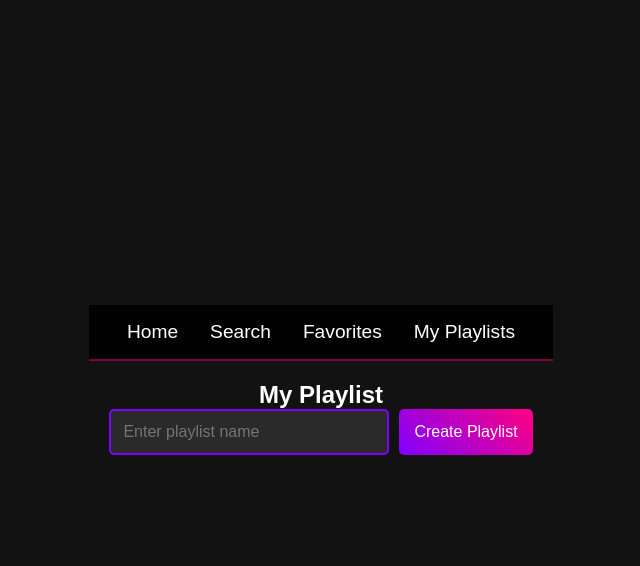
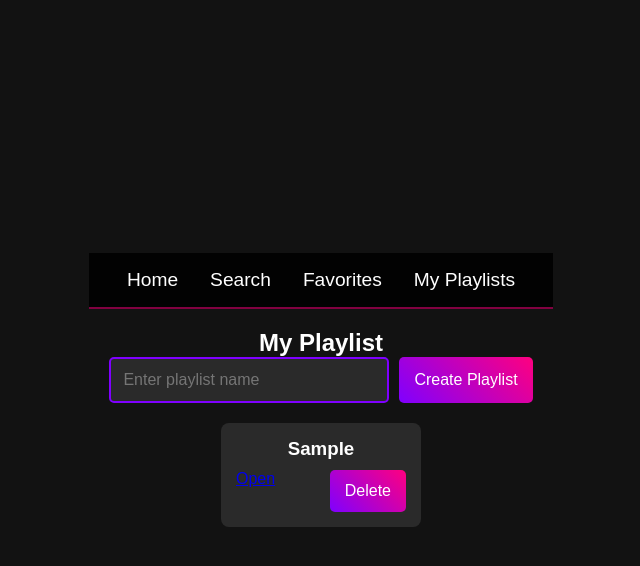
Before and after one commit to 777-XIII/music-finder, a React (Vite) app: page /playlists in a window 1280 px wide. Both pictures are taken after typing "Sample" into the empty fields and a click on the button "Create Playlist". Shown: the top 566 px of the page, without its empty margins (319-959 px from the left). Built offline with nearby package versions, Linux system fonts and the light colour scheme.

Commit message:
fixed context value playlist to playlists, now renders MyPlaylist with PlaylistDetails

```diff
--- a/src/pages/MyPlaylist.jsx
+++ b/src/pages/MyPlaylist.jsx
@@ -3,7 +3,7 @@ import { Link } from "react-router-dom";
 import { PlaylistContext } from "../context/PlaylistContext";
 
 function MyPlaylist() {
-  const { playlist, addPlaylist, deletePlaylist } = useContext(PlaylistContext);
+  const { playlists, addPlaylist, deletePlaylist } = useContext(PlaylistContext);
   const [newPlaylistName, setNewPlaylistName] = useState("");
 
   const handleCreatePlaylist = () => {
@@ -26,16 +26,16 @@ function MyPlaylist() {
         <button onClick={handleCreatePlaylist}>Create Playlist</button>
       </div>
       <div className="playlist-grid">
-        {playlist && playlist.length === 0 ? (
+        {playlists && playlists.length === 0 ? (
           <p>No playlist created.</p>
         ) : (
-          playlist &&
-          playlist.map((playlist) => (
-            <div key={playlist.id} className="playlist-card">
-              <h3>{playlist.name}</h3>
+          playlists &&
+          playlists.map((playlists) => (
+            <div key={playlists.id} className="playlist-card">
+              <h3>{playlists.name}</h3>
               <div className="playlist-actions">
-                <Link to={`/playlist/${playlist.id}`}>Open</Link>
-                <button onClick={() => deletePlaylist(playlist.id)}>
+                <Link to={`/playlist/${playlists.id}`}>Open</Link>
+                <button onClick={() => deletePlaylist(playlists.id)}>
                   Delete
                 </button>
               </div>
```
